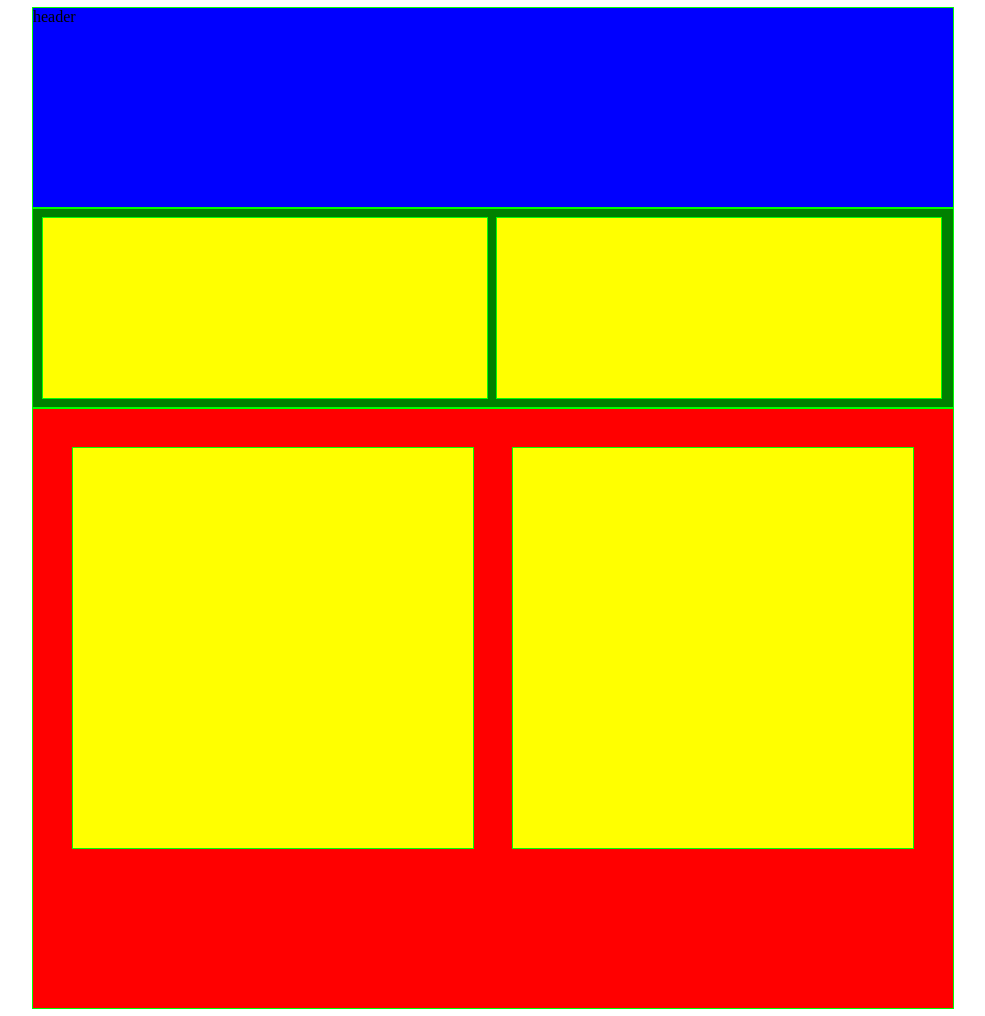
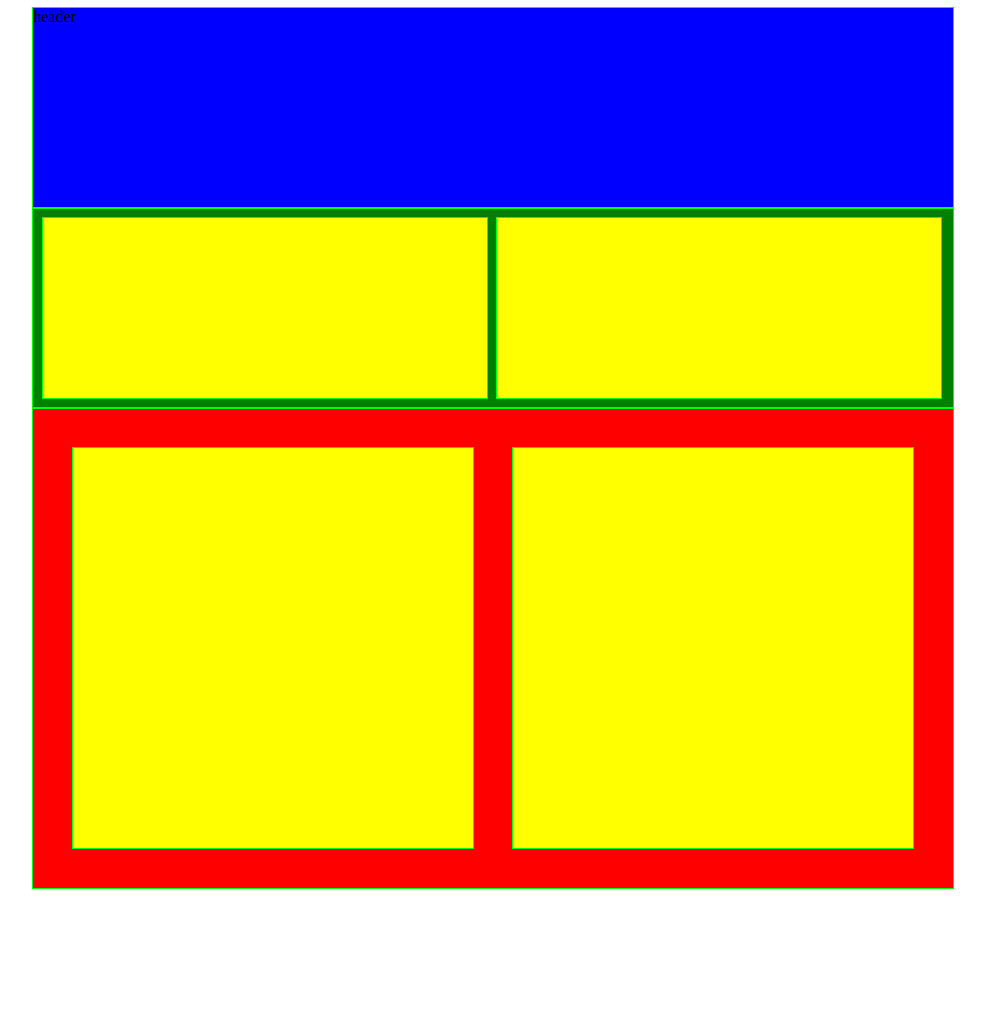
Before and after one commit to SophieB3/Web-Mobile-Media, a plain HTML site: page Workshop4/Layout4/index.html in a window 1280 px wide. Shown: the whole page, without its empty margins (147-1132 px from the left). After the commit the page ends 896 px from the top, so only its background shows below. Drawn offline with Linux system fonts and the light colour scheme.

Commit message:
Layout4
Changed red square size to make the layout better.

```diff
--- a/Workshop4/Layout4/style.css
+++ b/Workshop4/Layout4/style.css
@@ -19,7 +19,7 @@ div{
 .red{
     background-color:red;
     width:920px;
-    height:600px;
+    height:480px;
 }
 .yellowbox1{
     background-color:yellow;
```
